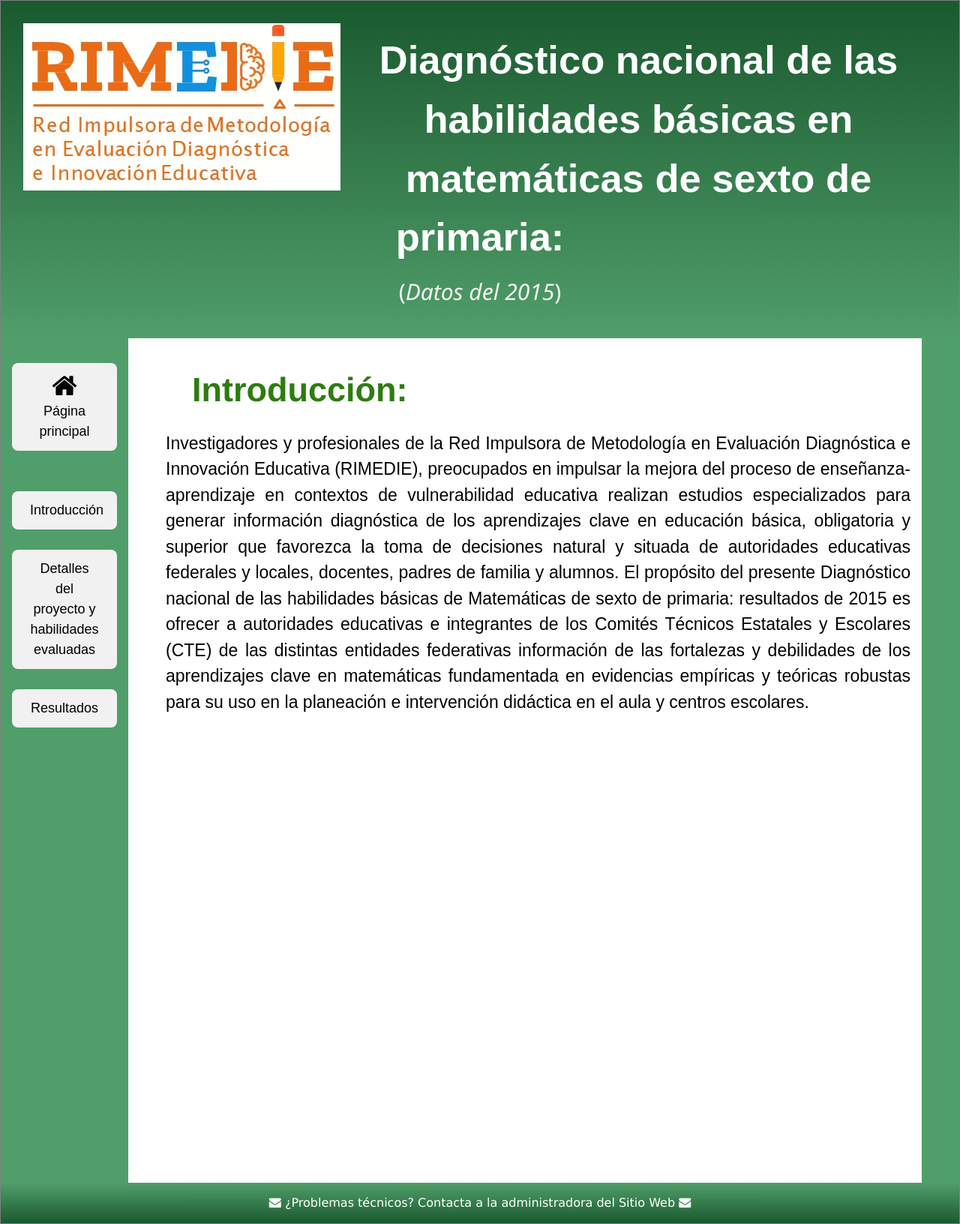
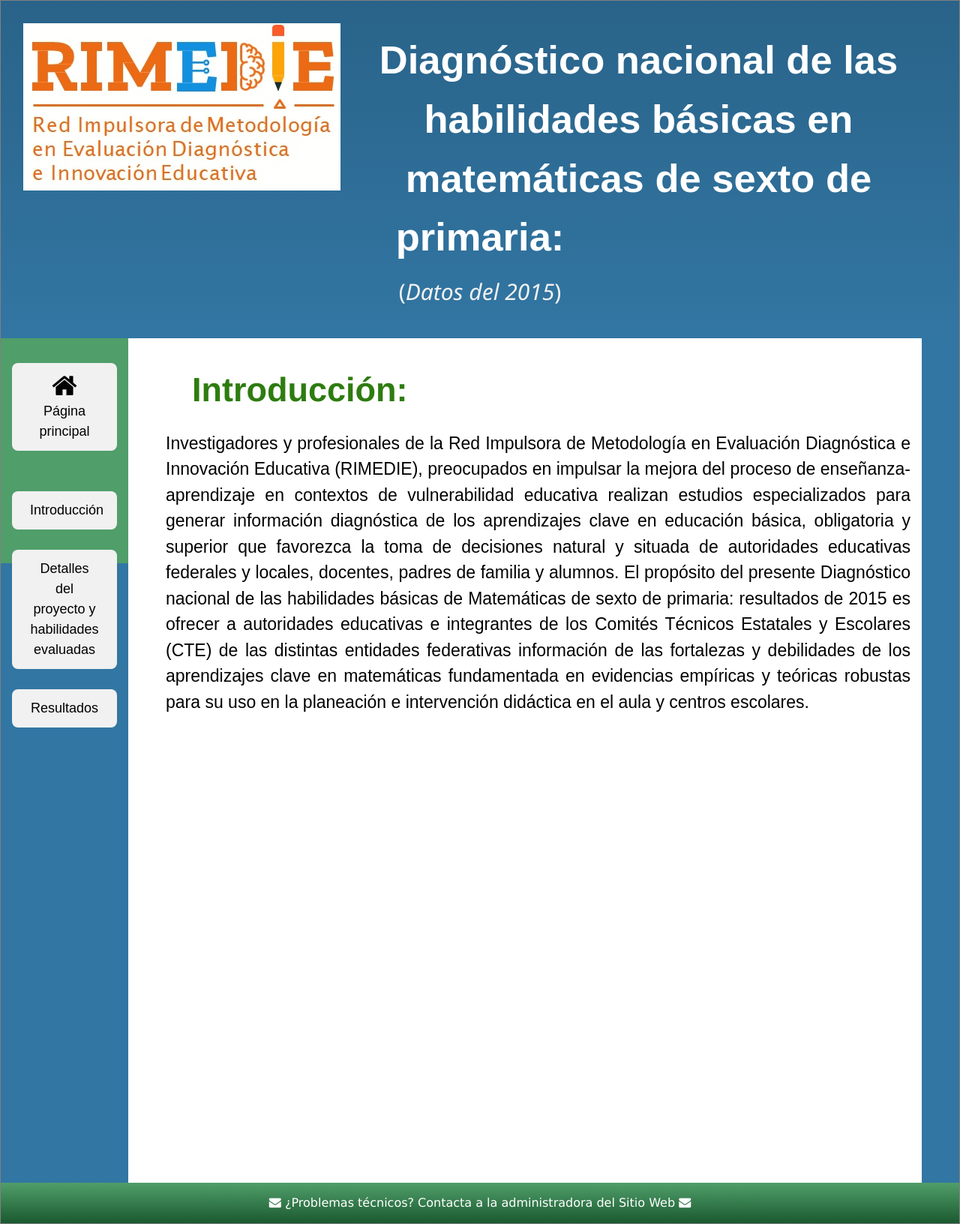
Before and after one commit to rimedie/rimedie.github.io, a Jekyll site: the page built from 1_Infografía.html, in a window 1280 px wide. Shown: the whole page at 75% size. Built offline with Jekyll 4.4.1, drawn with Linux system fonts in a browser that asks for light colours.

Commit message:
Update 1_Explorer.html

```diff
--- a/_layouts/1_Explorer.html
+++ b/_layouts/1_Explorer.html
@@ -84,7 +84,7 @@
 header {
     padding: 2em;
     color: white;
-    background: linear-gradient(to bottom, #1a592f, #509e6a);
+    background: linear-gradient(to bottom, #296389, #3276a3);
     margin-left: 0px;
     text-align: center;
     }
@@ -92,7 +92,7 @@
 body {
     margin: 0px auto;
     width: 100%;
-    background-color: #509e6a;
+    background-color: #3276a3;
 }
 
 footer {
```
